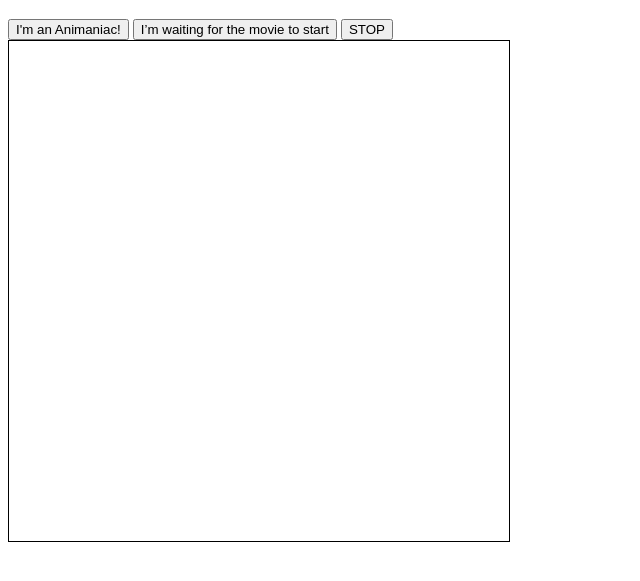
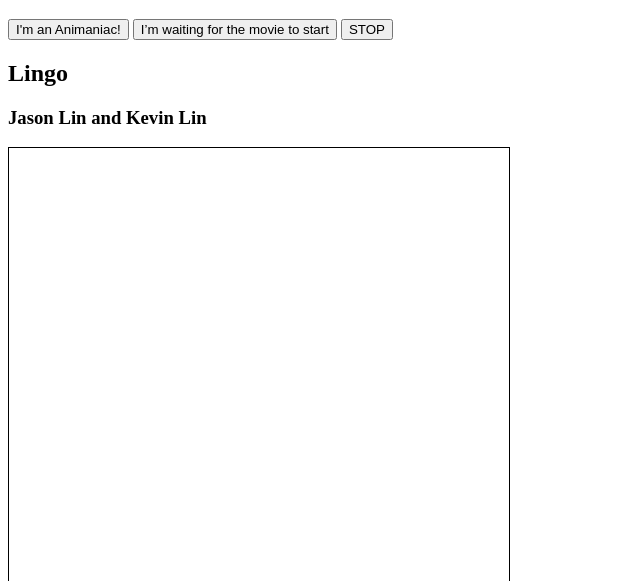
Before and after one commit to JasonLin43212/jasonL, a plain HTML site: page 04_canvas-dvd/index.html in a window 1280 px wide. Shown: the part 61-642 px from the top of the page, without its empty margins (0-640 px from the left). Drawn offline with Linux system fonts and the light colour scheme.

Commit message:
added headers

```diff
--- a/04_canvas-dvd/index.html
+++ b/04_canvas-dvd/index.html
@@ -24,6 +24,9 @@
 
     <button id="stop">STOP
     </button>
+
+    <h2>Lingo</h2>
+    <h3>Jason Lin and Kevin Lin</h3>
   </div>
   <canvas width="500" height="500" id="playground">
   </canvas>
```
